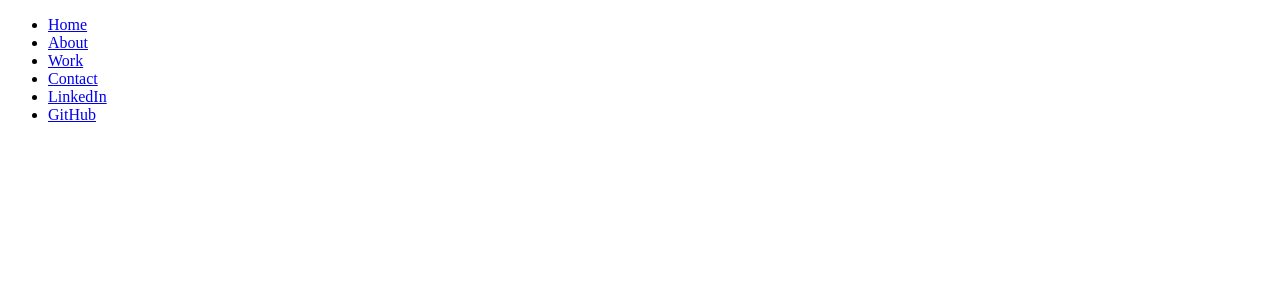
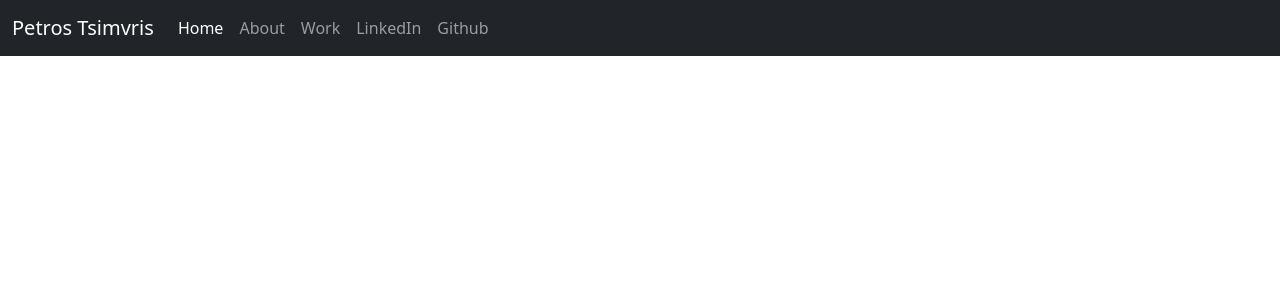
Before and after one commit to tsimvris/portfolio, an Angular app: page / in a window 1280 px wide. Shown: the top 300 px of the page. Built offline with nearby package versions, Linux system fonts and the light colour scheme.

Commit message:
finished header styling, links missing

```diff
--- a/angular.json
+++ b/angular.json
@@ -18,14 +18,12 @@
             "main": "src/main.ts",
             "polyfills": "src/polyfills.ts",
             "tsConfig": "tsconfig.app.json",
-            "assets": [
-              "src/favicon.ico",
-              "src/assets"
+            "assets": ["src/favicon.ico", "src/assets"],
+            "styles": [
+              "src/styles.css",
+              "node_modules/bootstrap/dist/css/bootstrap.min.css"
             ],
-            "styles": [
-              "src/styles.css"
-            ],
-            "scripts": []
+            "scripts": ["node_modules/bootstrap/dist/js/bootstrap.min.js"]
           },
           "configurations": {
             "production": {
@@ -85,13 +83,8 @@
             "polyfills": "src/polyfills.ts",
             "tsConfig": "tsconfig.spec.json",
             "karmaConfig": "karma.conf.js",
-            "assets": [
-              "src/favicon.ico",
-              "src/assets"
-            ],
-            "styles": [
-              "src/styles.css"
-            ],
+            "assets": ["src/favicon.ico", "src/assets"],
+            "styles": ["src/styles.css"],
             "scripts": []
           }
         }
--- a/src/app/header/header.component.html
+++ b/src/app/header/header.component.html
@@ -1,12 +1,29 @@
-<header>
-  <nav>
-    <ul>
-      <li><a routerLink="/">Home</a></li>
-      <li><a routerLink="/recipes">About</a></li>
-      <li><a routerLink="/shopping-list">Work</a></li>
-      <li><a routerLink="/contact">Contact</a></li>
-      <li><a routerLink="/linkedIn">LinkedIn</a></li>
-      <li><a routerLink="/gitHub">GitHub</a></li>
-    </ul>
-  </nav>
-</header>
+<nav class="navbar navbar-expand-lg navbar-dark bg-dark">
+  <div class="container-fluid">
+    <a class="navbar-brand" href="#">Petros Tsimvris</a>
+    <button class="navbar-toggler" type="button" data-bs-toggle="collapse" data-bs-target="#navbarNavDropdown"
+      aria-controls="navbarNavDropdown" aria-expanded="false" aria-label="Toggle navigation">
+      <span class="navbar-toggler-icon"></span>
+    </button>
+    <div class="collapse navbar-collapse" id="navbarNavDropdown">
+      <ul class="navbar-nav">
+        <li class="nav-item">
+          <a class="nav-link active" aria-current="page" href="#">Home</a>
+        </li>
+        <li class="nav-item">
+          <a class="nav-link" href="#">About</a>
+        </li>
+        <li class="nav-item">
+          <a class="nav-link" href="#">Work</a>
+        </li>
+        <li class="nav-item">
+          <a class="nav-link" href="#">LinkedIn</a>
+        </li>
+        <li class="nav-item">
+          <a class="nav-link" href="#">
+            Github</a>
+        </li>
+      </ul>
+    </div>
+  </div>
+</nav>
```
